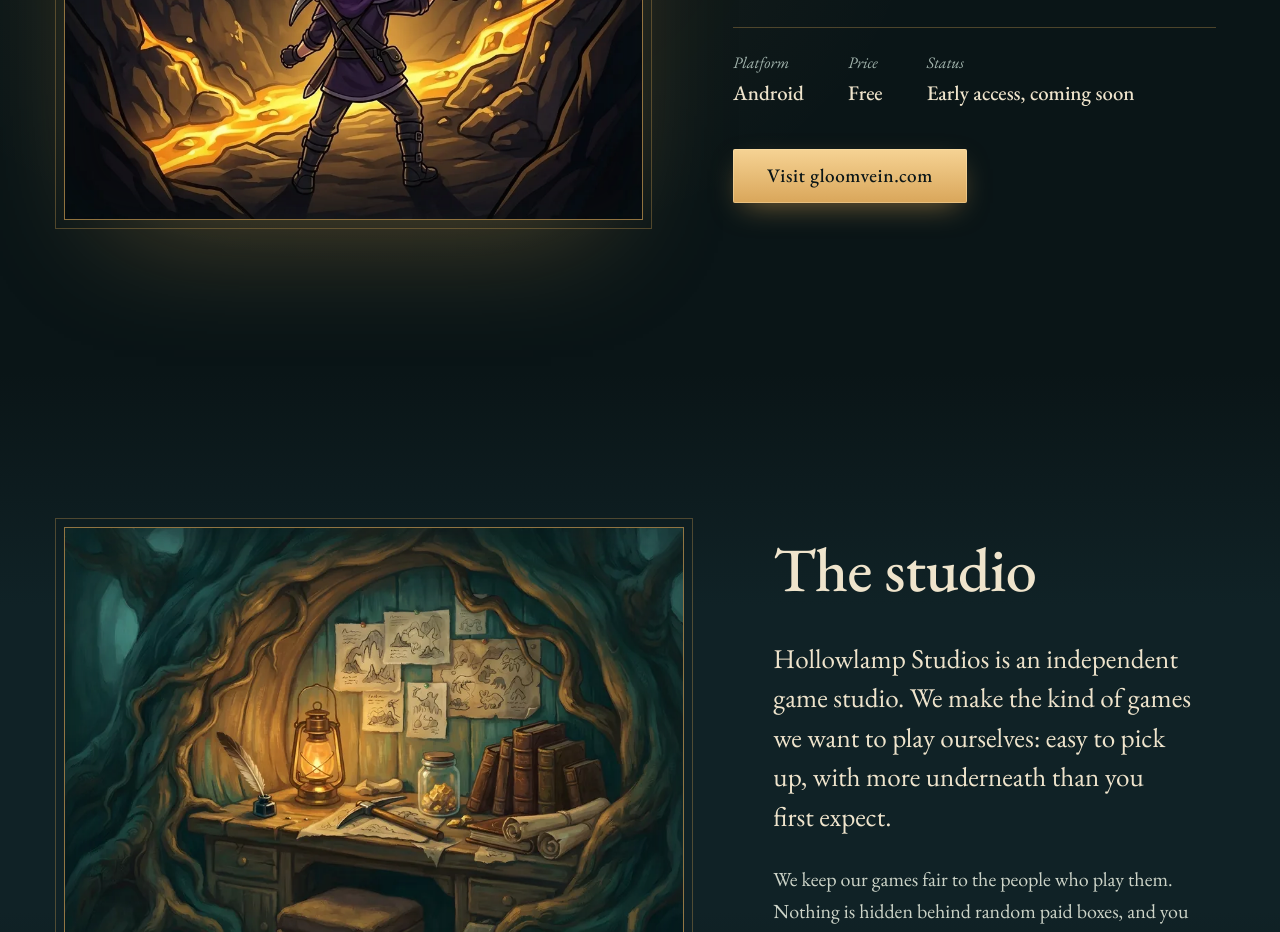
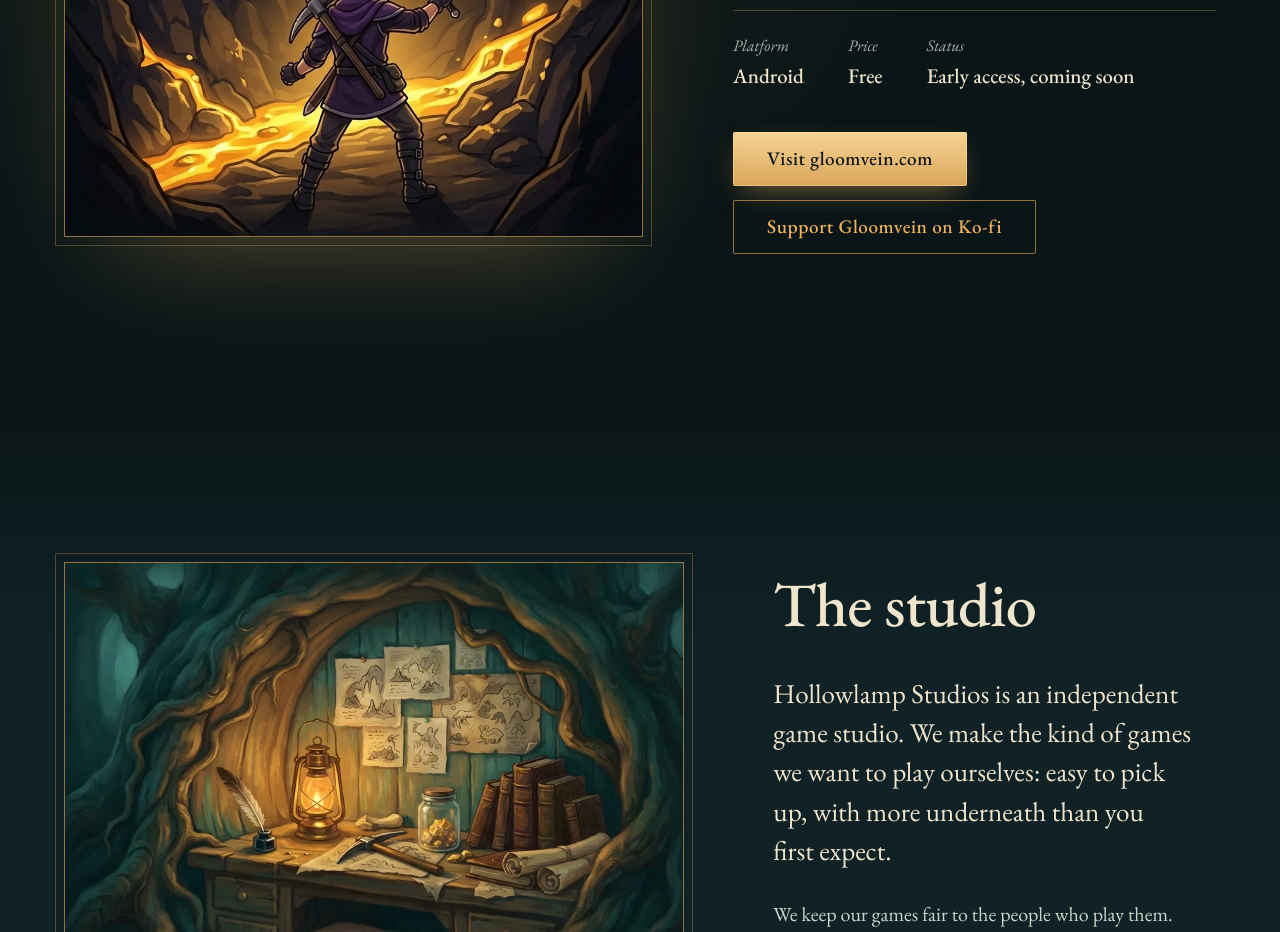
Before and after one commit to Hollowlampstudios/hollowlampstudios.github.io, a plain HTML site: page index.html in a window 1280 px wide. Shown: the part 2561-3493 px from the top of the page. Drawn offline with Linux system fonts and the light colour scheme.

Commit message:
Support Gloomvein on Ko-fi button

```diff
--- a/index.html
+++ b/index.html
@@ -196,6 +196,9 @@ p { margin: 0 0 1em; max-width: 34rem; text-wrap: pretty; }
   transition: box-shadow .25s, filter .25s;
 }
 .button:hover { filter: brightness(1.06); box-shadow: 0 0 0 1px rgba(255, 230, 180, .55) inset, 0 12px 40px -8px rgba(242, 180, 90, .75); }
+.actions { display: flex; flex-wrap: wrap; gap: 14px; align-items: center; }
+.button.quiet { color: var(--amber); background: transparent; box-shadow: 0 0 0 1px rgba(242, 180, 90, .6) inset; }
+.button.quiet:hover { color: #fff4dc; filter: none; box-shadow: 0 0 0 1px rgba(255, 230, 180, .9) inset; }
 
 /* Studio */
 .studio { background: linear-gradient(180deg, var(--night), var(--deep) 30%, var(--deep) 70%, var(--night)); }
@@ -302,7 +305,10 @@ footer .end { margin-left: auto; }
             <div><dt>Price</dt><dd>Free</dd></div>
             <div><dt>Status</dt><dd>Early access, coming soon</dd></div>
           </dl>
-          <a class="button" href="https://gloomvein.com">Visit gloomvein.com</a>
+          <div class="actions">
+            <a class="button" href="https://gloomvein.com">Visit gloomvein.com</a>
+            <a class="button quiet" href="https://ko-fi.com/gloomvein">Support Gloomvein on Ko-fi</a>
+          </div>
         </div>
       </article>
     </div>
```
